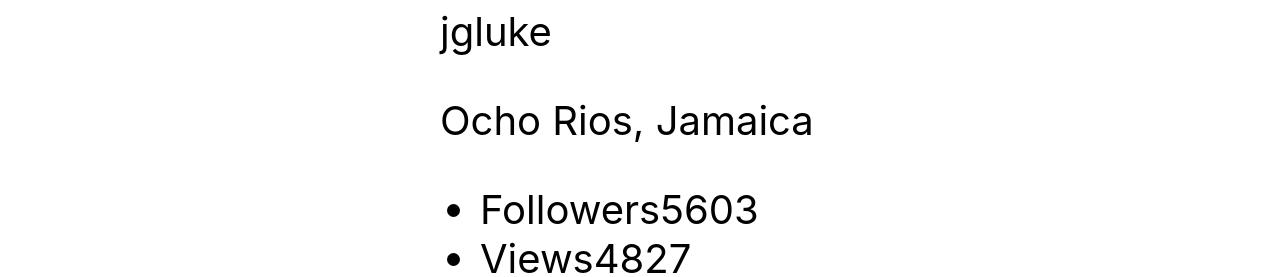
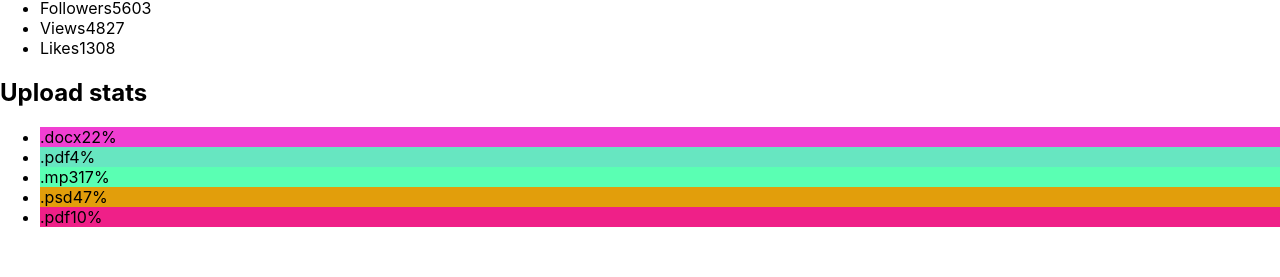
Before and after one commit to Kilivnik/goit-react-hw-01-components, a React (Create React App) app: page / in a window 1280 px wide. Shown: the part 430-707 px from the top of the page. Built offline with nearby package versions, Linux system fonts and the light colour scheme.

Commit message:
add Statistics components and PropTypes

```diff
--- a/package.json
+++ b/package.json
@@ -7,6 +7,7 @@
     "@testing-library/jest-dom": "^5.16.3",
     "@testing-library/react": "^12.1.4",
     "@testing-library/user-event": "^13.5.0",
+    "prop-types": "^15.8.1",
     "react": "^18.1.0",
     "react-dom": "^18.1.0",
     "react-scripts": "5.0.1",
--- a/src/components/App.jsx
+++ b/src/components/App.jsx
@@ -1,22 +1,13 @@
 import user from 'data/user.json';
-// import value from 'data/data.json';
+import data from 'data/data.json';
 
 import Profile from "./Profile/Profile";
-// import  Statistics from "./Statistics/Statistics";
+import  Statistics from "./Statistics/Statistics";
 
 
 export default function App()  {
   return (
-    <div
-      style={{
-        height: '100vh',
-        display: 'flex',
-        justifyContent: 'center',
-        alignItems: 'center',
-        fontSize: 40,
-        color: '#010101'
-      }}
-    >
+    <>
       <Profile
         username={user.username}
         tag={user.tag}
@@ -25,6 +16,10 @@ export default function App()  {
         stats={user.stats}
       />
 
-    </div>
+    <Statistics title="Upload stats" stats={data} />
+
+
+
+    </>
   );
 };
--- /dev/null
+++ b/src/components/Statistics/Statistics.jsx
@@ -0,0 +1,31 @@
+import PropTypes from 'prop-types';
+
+function generateColor() {
+  return '#' + Math.floor(Math.random() * 16777215).toString(16);
+}
+
+export default function Statistics({ title, stats }) {
+    return (
+        <section>
+            {title && <h2 className={stats.title}>{title}</h2>}
+            <ul>
+                {stats.map(stat => (
+                    <li key={stat.id}
+                        style={{ backgroundColor: generateColor() }}
+                    >
+                        <span>{stat.label}</span>
+                        <span>{stat.percentage}%</span>
+                    </li>
+
+                )
+                )}
+
+            </ul>
+        </section>
+    )
+}
+
+Statistics.propTypes = {
+    title: PropTypes.string.isRequired,
+    stats: PropTypes.array.isRequired,
+}
```
Also changed, not shown: src/components/Profile/Profile.jsx (renamed from src/components/Profile/Profile.js, +14 -1 lines), src/components/Statistics/Statistics.js (deleted, +0 -28 lines), src/data/friends.json (added, +32 -0 lines), src/components/FriendList/FriendList.jsx (added), 1 other file (tests, documents, lock files or other folders).
